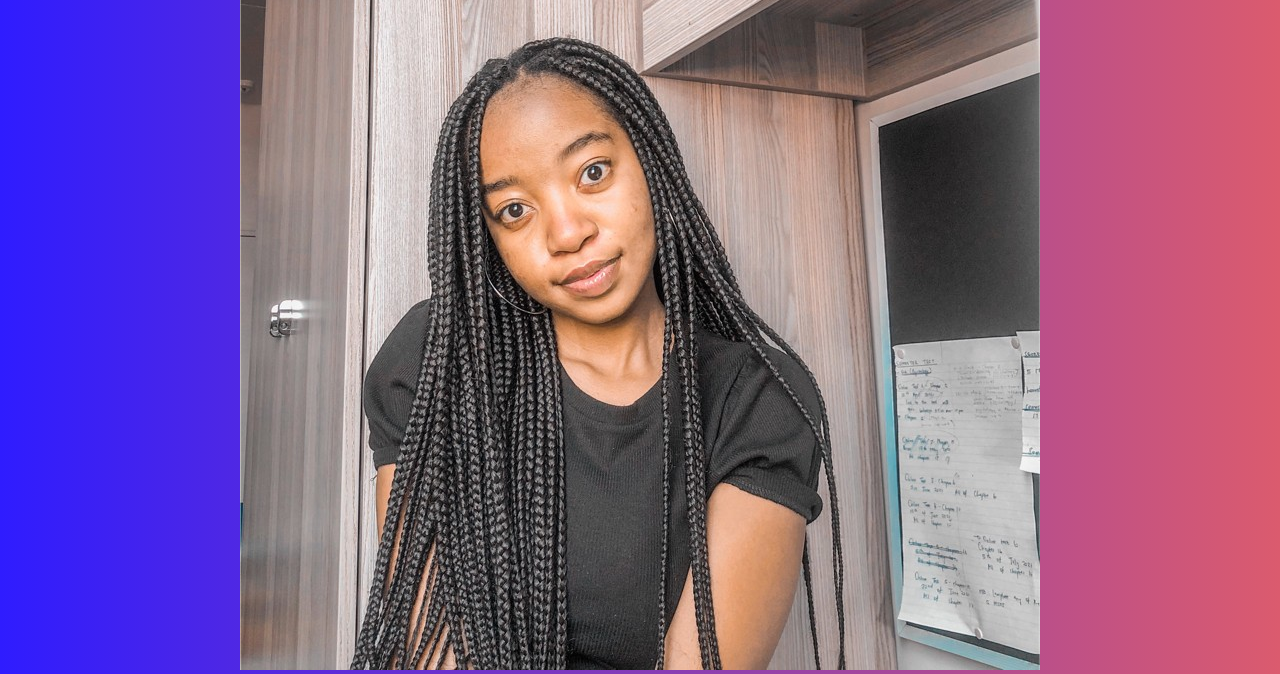
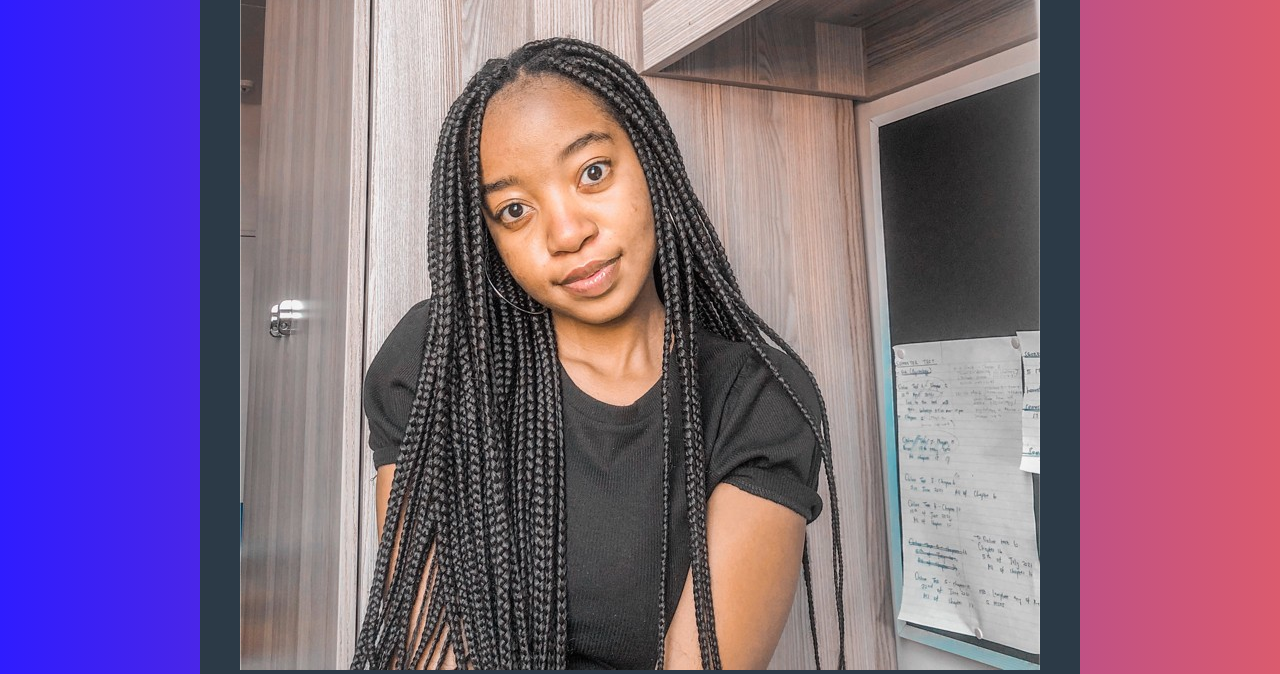
Before and after one commit to KRithuri/Profile-Card, a plain HTML site: page profile.html in a window 1280 px wide. Shown: the top 674 px of the page. Drawn offline with Linux system fonts and the light colour scheme.

Commit message:
styling card header

```diff
--- a/styles.css
+++ b/styles.css
@@ -21,3 +21,7 @@ body{
     background-color: #fff;
     margin: 0 14px;
 }
+.card-header{
+    background: #2c3a47;
+    padding: 60px 40px;
+}
```
